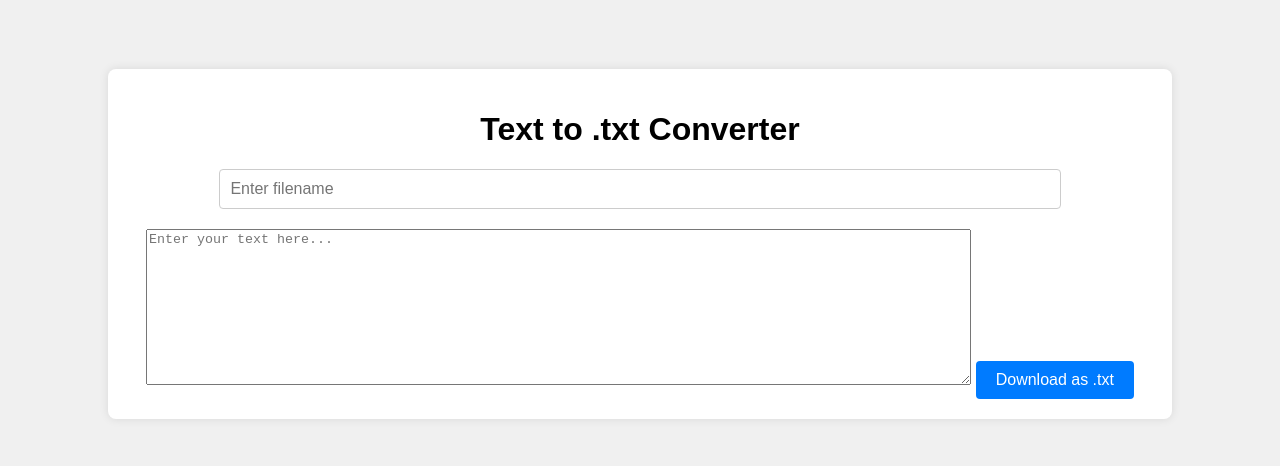
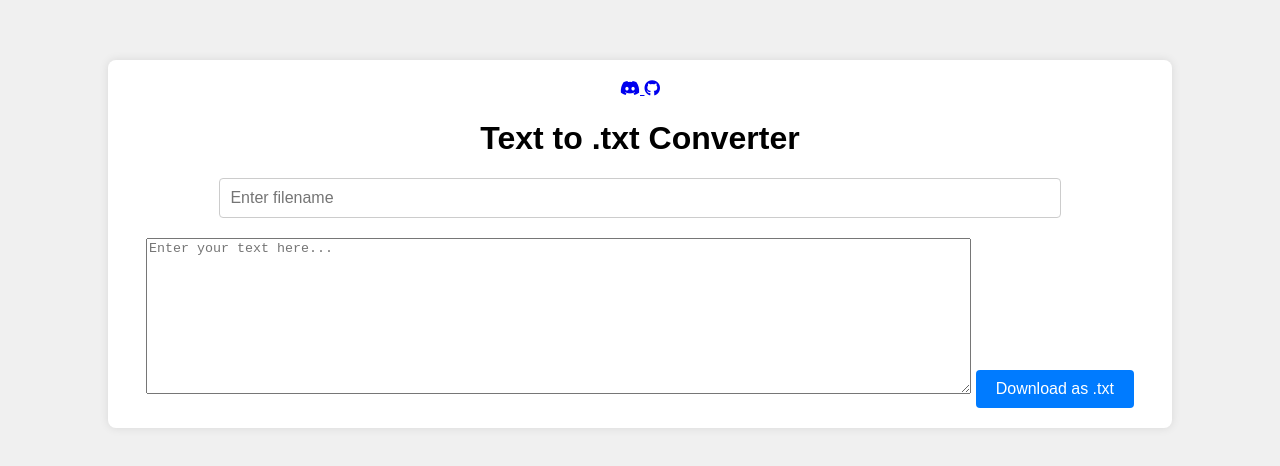
Before and after one commit to 4ozCy/My-website, a plain HTML site: page convert.html in a window 1280 px wide. Shown: the part 156-622 px from the top of the page. Drawn offline with Linux system fonts and the light colour scheme.

Commit message:
Update convert.html

```diff
--- a/convert.html
+++ b/convert.html
@@ -4,10 +4,15 @@
     <meta charset="UTF-8">
     <meta name="viewport" content="width=device-width, initial-scale=1.0">
     <title>Text to .txt Converter</title>
+    <link rel="stylesheet" href="https://cdnjs.cloudflare.com/ajax/libs/font-awesome/6.0.0-beta3/css/all.min.css">
     <link rel="stylesheet" href="ttf.css">
 </head>
 <body>
     <div class="container">
+        <a href="https://discord.com/invite/JfGgPBHc5" target="_blank"><i class="fab fa-discord icon discord-icon"></i>
+         </a>
+        <a href="https://github.com/nozcyy" target="_blank"><i class="fab fa-github icon github-icon"></i>
+        </a>
         <h1>Text to .txt Converter</h1>
         <input type="text" id="filenameInput" placeholder="Enter filename">
         <textarea id="textInput" placeholder="Enter your text here..."></textarea>
```
